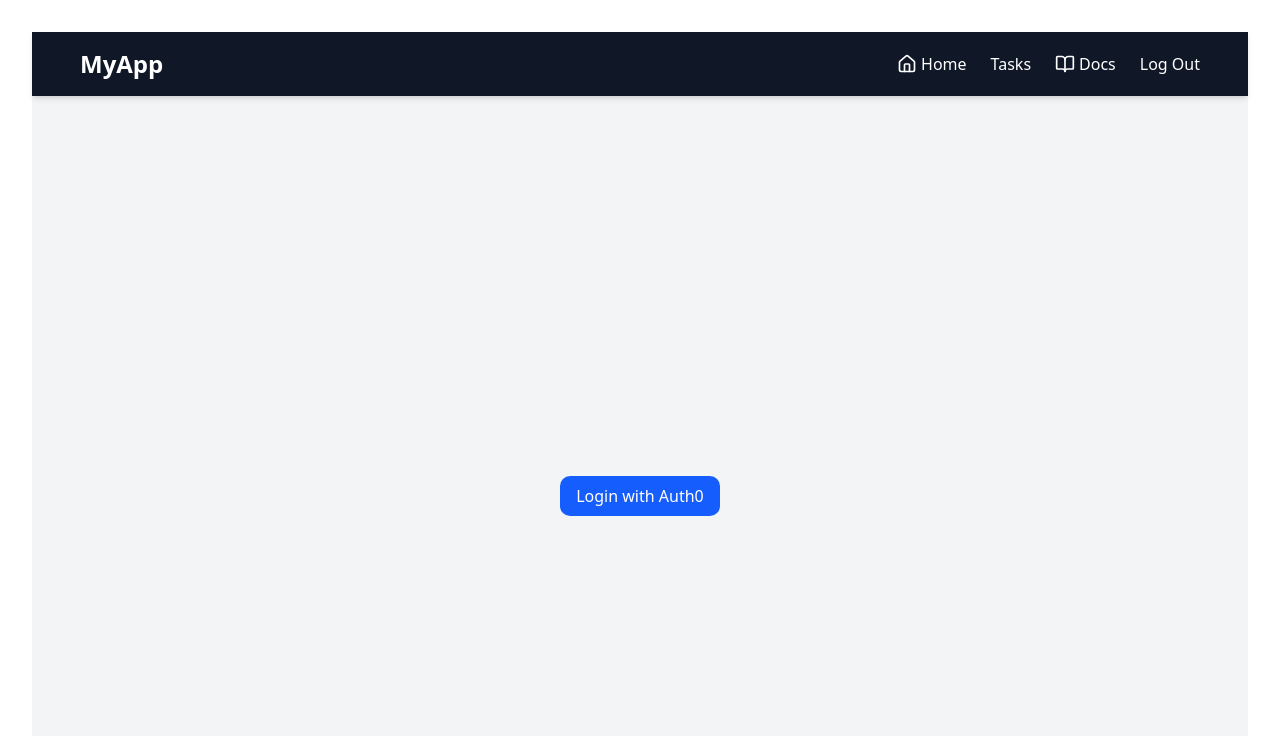
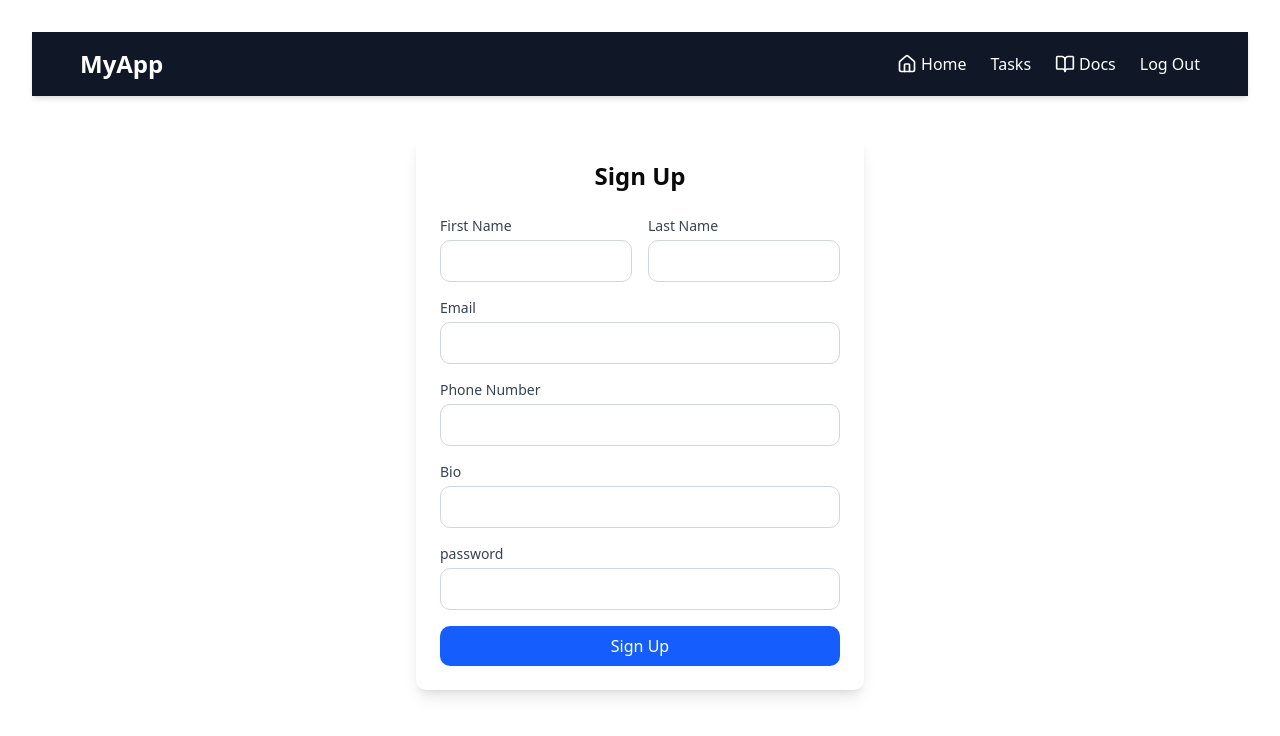
Before and after one commit to abinash019/reactproject, a React (Vite) app: page /signup in a window 1280 px wide. Before the commit this address led to /login. Shown: the top 736 px of the page. Built offline with nearby package versions, Linux system fonts and the light colour scheme.

Commit message:
Save user data in local storage on sign up, verify user on login, show profile after login, and redirect to login page after logout.

```diff
--- a/package.json
+++ b/package.json
@@ -25,6 +25,8 @@
     "react": "^19.1.1",
     "react-dom": "^19.1.1",
     "react-hook-form": "^7.62.0",
+    "react-hot-toast": "^2.6.0",
+    "react-icons": "^5.5.0",
     "react-router-dom": "^7.8.2",
     "sonner": "^2.0.7",
     "tailwind-merge": "^3.3.1",
--- a/src/App.jsx
+++ b/src/App.jsx
@@ -8,9 +8,15 @@ import NavigationPage from './components/ui/Navigation';
 import ProtectedRoute from './routes/ProtectedRoute';
 import AdminDashboard from './pages/AdminDashboard';
 import AdminRoute from './routes/AdminRoute';
+import Signup from './pages/auth/Signup';
+import LocalProfile from './pages/LocalProfile';
+import { useState } from 'react';
 
 function App() {
   const { isAuthenticated, isLoading } = useAuth0();
+  const [isLoggedIn, setIsLoggedIn] = useState(
+    !!localStorage.getItem("user")
+  );
 
   if (isLoading) return <div>Loading...</div>; // Auth0 initialization wait
 
@@ -21,6 +27,8 @@ function App() {
       <Routes>
         {/* Public login page */}
         <Route path="/login" element={!isAuthenticated ? <Login /> : <Navigate to="/home" />} />
+        <Route path="/signup" element={!isAuthenticated ? <Signup /> : <Navigate to="/home" />} />
+
 
         {/* Protected routes */}
         {/* Protected routes */}
@@ -38,6 +46,17 @@ function App() {
             <ProtectedRoute>
               <Profile />
             </ProtectedRoute>
+          }
+        />
+
+        <Route
+          path="/localprofile"
+          element={
+            isLoggedIn ? (
+              <LocalProfile onLogout={() => setIsLoggedIn(false)} />
+            ) : (
+              <Login onLogin={() => setIsLoggedIn(true)} />
+            )
           }
         />
         {/*
--- a/src/components/ui/button.jsx
+++ b/src/components/ui/button.jsx
@@ -3,7 +3,7 @@ import * as React from "react";
 export function Button({ className = "", ...props }) {
   return (
     <button
-      className={`px-4 py-2 rounded-lg bg-blue-600 text-white hover:bg-blue-700 ${className}`}
+      className={`px-4 py-2 rounded-lg bg-blue-600 text-white hover:bg-blue-700 cursor-pointer ${className}`}
       {...props}
     />
   );
--- /dev/null
+++ b/src/pages/LocalProfile.jsx
@@ -0,0 +1,28 @@
+import React from "react";
+import { Button } from "../components/ui/button";
+
+const LocalProfile = ({ onLogout }) => {
+  const user = JSON.parse(localStorage.getItem("user"));
+
+  if (!user) {
+    return <p className="text-center mt-10">No user found. Please sign up.</p>;
+  }
+
+  return (
+    <div className="max-w-md mx-auto mt-10 bg-white shadow-lg p-6 rounded-lg">
+      <h2 className="text-2xl font-bold mb-6 text-center">Profile</h2>
+      <p><strong>Full Name:</strong> {user.firstName} {user.lastName}</p>
+      <p><strong>Email:</strong> {user.email}</p>
+      <p><strong>Phone:</strong> {user.phone}</p>
+      <p><strong>Bio:</strong> {user.bio}</p>
+
+      <div className="mt-6 flex justify-between">
+        <Button onClick={() => { localStorage.removeItem("user"); onLogout(); }}>
+          Logout
+        </Button>
+      </div>
+    </div>
+  );
+};
+
+export default LocalProfile;
--- a/src/pages/auth/Login.jsx
+++ b/src/pages/auth/Login.jsx
@@ -106,17 +106,110 @@ const Login = () => {
 export default Login
 */
 
-import React from 'react';
+import React, { useState } from 'react';
 import { useAuth0 } from '@auth0/auth0-react';
 import { Button } from "@/components/ui/button";
+import { useNavigate } from 'react-router-dom';
+import { Label } from '../../components/ui/label';
+import { Input } from '../../components/ui/input';
+import { FaFacebook, FaUserPlus } from 'react-icons/fa';
+import { SiAuth0 } from 'react-icons/si';
+import toast, { Toaster } from "react-hot-toast";
 
-const Login = () => {
+const Login = ({ onLogin }) => {
   const { loginWithRedirect } = useAuth0();
+  const [email, setEmail] = useState("");
+  const [password, setPassword] = useState("");
+  const [error, setError] = useState("");
+  const [loading, setLoading] = useState(false);
+  const navigate = useNavigate();
+
+
+  const handleLogin = (e) => {
+    e.preventDefault();
+
+    // Fetch stored user data
+    const storedUser = JSON.parse(localStorage.getItem("user"));
+
+    if (!storedUser) {
+      setError("No user found. Please sign up first.");
+      return;
+    }
+
+    if (storedUser.email === email && storedUser.password === password) {
+      setLoading(true);
+
+      setTimeout(() => {
+        setLoading(false);
+        toast.success("Login successful! Redirecting...");
+        navigate("/localprofile");
+      }, 1000);
+
+      setError("");
+    } else {
+      setError("Email or Password is incorrect!");
+    }
+  };
+
+
+
+
+  const handleRedirect = () => {
+    navigate('/signup'); // This redirects to the signup page
+  };
 
   return (
-    <div className="flex items-center justify-center h-screen bg-gray-100">
-      <Button onClick={() => loginWithRedirect()}>Login with Auth0</Button>
-    </div>
+    <div className="max-w-md mx-auto mt-10 bg-white shadow-lg p-6 rounded-lg">
+      <h2 className="text-2xl font-bold mb-6 text-center">Login</h2>
+      {error && <p className="text-red-500 mb-4">{error}</p>}
+      <form onSubmit={handleLogin}>
+        <Label>Email
+
+        </Label>
+        <Input
+          type='text'
+          id='email'
+          name='email'
+          value={email}
+          onChange={(e) => setEmail(e.target.value)}
+
+
+
+        />
+
+        <Label>Passsword</Label>
+        <Input
+          type='password'
+          id='password'
+          name='password'
+          value={password}
+          onChange={(e) => setPassword(e.target.value)}
+
+        />
+        <Button type="submit" className="min-w-[180px] mt-4">{loading ? "login..." : "Login"}</Button>
+
+      </form>
+      <Button
+        variant="link"  // Makes it text style (no button appearance)
+        className="mt-4 mx-5 bg-white  hover:bg-gray-100 hover:underline hover:decoration-blue-500 py-2 px-4"
+        onClick={handleRedirect}
+      >
+        <span className='text-blue-500'> Go to Signup</span>
+      </Button>
+
+      <Button
+        className="w-full flex items-center justify-center gap-2 border bg-white text-orange-500 shadow hover:bg-gray-100 mt-4"
+        onClick={() => loginWithRedirect()}
+      >
+        <SiAuth0 className="text-orange-500" size={20} />
+        <span className="text-orange-500">Continue with Auth0</span>
+      </Button>
+
+
+
+
+
+    </div >
   );
 };
 
--- a/src/pages/auth/Signup.jsx
+++ b/src/pages/auth/Signup.jsx
@@ -1,9 +1,132 @@
-import React from 'react'
+import React, { useState } from "react";
+import { Input } from "../../components/ui/input";
+import { Label } from "../../components/ui/label";
+import { Button } from "../../components/ui/button";
+import { useNavigate } from "react-router-dom";
+import toast, { Toaster } from "react-hot-toast";
+
+
 
 const Signup = () => {
+  const navigate = useNavigate();
+  const [loading, setLoading] = useState(false);
+
+  const [formData, setFormData] = useState({
+    firstName: "",
+    lastName: "",
+    email: "",
+    phone: "",
+    bio: "",
+    password: "",
+  });
+
+  // handle change
+  const handleChange = (e) => {
+    setFormData({
+      ...formData,
+      [e.target.name]: e.target.value,
+    });
+  };
+
+  // handle submit
+  const handleSubmit = (e) => {
+    e.preventDefault();
+    setLoading(true);
+
+    setTimeout(() => {
+      const storedUser = JSON.parse(localStorage.getItem("user"));
+      setLoading(false);
+      toast.success("Signup successful! Redirecting to login...");
+    }, 1000);
+    navigate("/login");
+
+  };
+
   return (
-    <div>Signup</div>
-  )
-}
+    <div className="max-w-md mx-auto mt-10 bg-white shadow-lg p-6 rounded-lg">
+      <h2 className="text-2xl font-bold mb-6 text-center">Sign Up</h2>
+      <form onSubmit={handleSubmit} className=" space-y-4">
 
-export default Signup
+        <div className="flex space-x-4">
+
+          <div className="flex-1">
+            <Label htmlFor="firstName">First Name</Label>
+            <Input
+              type="text"
+              id="firstName"
+              name="firstName"
+              value={formData.firstName}
+              onChange={handleChange}
+              required
+            />
+          </div>
+
+          <div className="flex-1">
+            <Label htmlFor="lastName">Last Name</Label>
+            <Input
+              type="text"
+              id="lastName"
+              name="lastName"
+              value={formData.lastName}
+              onChange={handleChange}
+              required
+            />
+          </div>
+        </div>
+
+        <div>
+          <Label htmlFor="email">Email</Label>
+          <Input
+            type="email"
+            id="email"
+            name="email"
+            value={formData.email}
+            onChange={handleChange}
+            required
+          />
+        </div>
+
+        <div>
+          <Label htmlFor="phone">Phone Number</Label>
+          <Input
+            type="tel"
+            id="phone"
+            name="phone"
+            value={formData.phone}
+            onChange={handleChange}
+            required
+          />
+        </div>
+
+        <div>
+          <Label htmlFor="bio">Bio</Label>
+          <Input
+            type="text"
+            id="bio"
+            name="bio"
+            value={formData.bio}
+            onChange={handleChange}
+          />
+        </div>
+
+
+        <div>
+          <Label htmlFor="password">password</Label>
+          <Input
+            type="password"
+            id="password"
+            name="password"
+            value={formData.password}
+            onChange={handleChange}
+          />
+        </div>
+
+        <Button type="submit" className="w-full" disabled={loading}>
+          {loading ? "Signing up..." : "Sign Up"}
+        </Button>
+      </form>
+    </div>
+  );
+};
+
+export default Signup;
```
Also changed, not shown: 1 other file (tests, documents, lock files or other folders).
